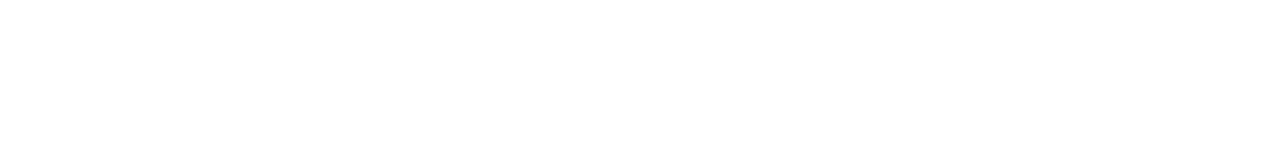
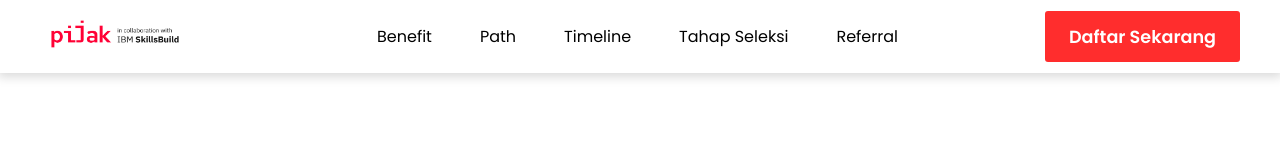
Before and after one commit to AhmadBayu1412/bayu-frontend-portfolio, a plain HTML site: page index.html in a window 1280 px wide. Drawn offline with Linux system fonts and the light colour scheme.

Commit message:
feat and style: add navbar and styling navbar

```diff
--- a/css/app.css
+++ b/css/app.css
@@ -0,0 +1,93 @@
+/* Universal */
+*,
+*::before,
+*::after {
+    box-sizing: border-box;
+}
+
+body {
+    font-family: 'Poppins', sans-serif;
+
+    display: flex;
+    flex-direction: column;
+
+    margin: 0;
+    padding: 0;
+    height: 100vh;
+}
+
+/* Navbar */
+header.navbar-container {
+    display: flex;
+    justify-content: space-between;
+    align-items: center;
+
+    width: 100%;
+    padding: 0.5rem 2.5rem;
+    margin-inline: auto;
+
+    /* border-bottom: 2px solid #425c77; */
+
+    box-shadow: 0px 2px 10px 2px rgba(0,0,0,0.15)
+
+    /* background-color: gray;  */
+}
+
+header.navbar-container div.logo img {
+    display: flex;
+
+    width: 150px;
+    justify-content: center;
+
+    /* background-color: aqua;  */
+}
+
+header.navbar-container .nav-list ul {
+    display: flex;
+    justify-content: center;
+    gap: 2rem 1rem;
+}
+
+header.navbar-container .nav-list ul li {
+    list-style-type: none;
+}
+
+header.navbar-container .nav-list ul li a {
+    text-decoration: none;
+
+    color: black;
+    font-size: 1rem;
+    font-weight: 400;
+
+    padding: 0.5rem 1rem;
+
+    transition: all 0.2s ease-in-out;
+}
+
+header.navbar-container .nav-list ul li a:hover {
+    border-radius: 999px;
+    background-color: #425c77;
+    color: white;
+}
+
+header.navbar-container button {
+    font-family: 'Poppins', sans-serif;
+    font-weight: 550;
+    font-size: 1.1rem;
+
+    padding: 0.8rem 1.5rem;
+    color: white;
+    background-color: rgba(255, 0, 0, 0.822);
+
+    border: none;
+    border-radius: 3px;
+
+    cursor: pointer;
+    transition: all 0.1s ease-in;
+}
+
+header.navbar-container button:hover {
+    background-color: rgb(255, 0, 0);
+    font-weight: 600;
+    border-radius: 8px;
+}
--- a/index.html
+++ b/index.html
@@ -9,6 +9,13 @@
     <!-- My Own Style -->
     <link rel="stylesheet" href="/css/app.css">
 
+    <!-- Google Font -->
+    <link rel="preconnect" href="https://fonts.googleapis.com">
+    <link rel="preconnect" href="https://fonts.gstatic.com" crossorigin>
+    <link
+        href="https://fonts.googleapis.com/css2?family=Poppins:ital,wght@0,100;0,200;0,300;0,400;0,500;0,600;0,700;0,800;0,900;1,100;1,200;1,300;1,400;1,500;1,600;1,700;1,800;1,900&family=Quicksand:wght@300..700&display=swap"
+        rel="stylesheet">
+
     <!-- Fontawesome 7.0.1 -->
     <link rel="stylesheet" href="https://cdnjs.cloudflare.com/ajax/libs/font-awesome/7.0.1/css/all.min.css"
         integrity="sha512-2SwdPD6INVrV/lHTZbO2nodKhrnDdJK9/kg2XD1r9uGqPo1cUbujc+IYdlYdEErWNu69gVcYgdxlmVmzTWnetw=="
@@ -17,6 +24,31 @@
 </head>
 
 <body>
+    <header class="navbar-container">
+        <div class="logo">
+            <img src="/img/pijak-logo.png" alt="pijak logo">
+        </div>
+
+        <nav class="nav-list">
+            <ul>
+                <li><a href="#">Benefit</a></li>
+                <li><a href="#">Path</a></li>
+                <li><a href="#">Timeline</a></li>
+                <li><a href="#">Tahap Seleksi</a></li>
+                <li><a href="#">Referral</a></li>
+            </ul>
+        </nav>
+
+        <button>Daftar Sekarang</button>
+    </header>
+
+    <main>
+
+    </main>
+
+    <footer>
+
+    </footer>
 
 </body>
 
```
